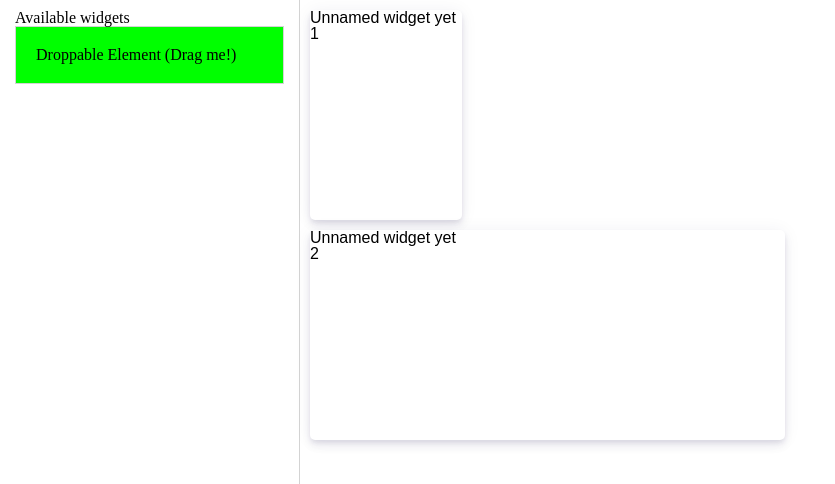
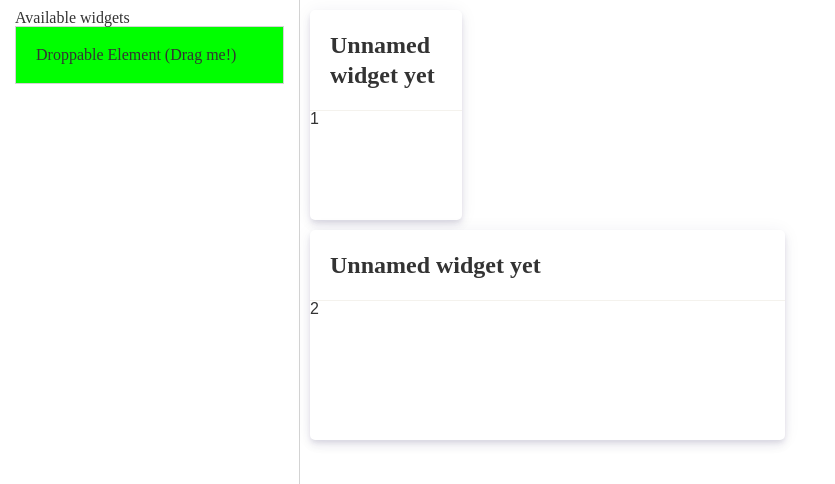
Before and after one commit to radumardale/dash-config-POC, a React (Create React App) app: page / in a window 1280 px wide. Shown: the top 484 px of the page, without its empty margins (0-835 px from the left). Built offline with nearby package versions, Linux system fonts and the light colour scheme; a web font is replaced by a local one.

Commit message:
small styling adjustments

```diff
--- a/src/Dashboard.js
+++ b/src/Dashboard.js
@@ -73,7 +73,7 @@ class Dashboard extends React.PureComponent {
           <div className="right-panel">
             <div className="dash-wraper">
               {this.state.showGuideLines && (
-                <div className="miau">
+                <div className="grid-decoy-wrapper">
                   {new Array(rows * 6)
                     .fill(null)
                     .map((_, index) => index)
--- a/src/WidgetWrapper.js
+++ b/src/WidgetWrapper.js
@@ -14,8 +14,8 @@ const WidgetWrapper = React.forwardRef(
         ref={ref}
         {...restOfProps}
       >
-        <div>
-          <h2>{title}</h2>
+        <div className="widget-header">
+          <span className="widget-title">{title}</span>
         </div>
         <div>{props.children}</div>
       </div>
--- a/src/styles.css
+++ b/src/styles.css
@@ -1,13 +1,18 @@
 :root {
   --medium-purple-100: #262DAA;
   --medium-purple: #6356DD;
-  --border: #F4F2ED;
+  --light-border: #F4F2ED;
+  --border: #CBCBCB;
+  --gray-bg: #F8F8F8;
+  --black-80: #333333;
 }
 
 body {
   padding: 0;
   margin: 0;
   height: 100vh;
+
+  color: var(--black-80);
 }
 
 #root {
@@ -23,7 +28,7 @@ body {
   height: 100%;
   position: relative;
 }
-.miau {
+.grid-decoy-wrapper {
   position: absolute;
   left: 0;
   right: 0;
@@ -39,8 +44,8 @@ body {
   height: 100%;
   width: 100%;
   border-radius: 8px;
-  border: 1px solid #cbcbcb;
-  background: #f8f8f8;
+  border: 1px solid var(--border);
+  background: var(--gray-bg);
 }
 .sylv {
   height: 100%;
@@ -56,20 +61,12 @@ body {
   border-radius: 8px;
   background-color: #FFFFFF;
   box-shadow: 0 6px 10px 0 rgba(38,32,86,0.07), 0 1px 18px 0 rgba(38,32,86,0.06), 0 3px 5px -1px rgba(38,32,86,0.1);  font-family: Arial, Helvetica, sans-serif;
-  /* text-align: center; */
-  /* display: flex; */
-  /* flex-direction: column; */
-  /* display: grid; */
-  /* grid-template-columns: 1fr; */
-  /* grid-template-rows: max-content 1fr; */
 }
-.react-grid-item span {
-  /* display: inline-block; */
-  /* padding: 20px 10px; */
-}
+
 .react-grid-item.cssTransforms {
   transition-property: transform;
 }
+
 .react-grid-item.resizing {
   z-index: 1;
   will-change: width, height;
@@ -83,7 +80,7 @@ body {
 
 .react-grid-item.react-grid-placeholder {
   background: transparent;
-  border: 2px dashed purple;
+  border: 1px dashed var(--medium-purple-100);
   opacity: 1;
   border-radius: 5px;
   transition-duration: 100ms;
@@ -152,3 +149,18 @@ body {
   /* max-width: 200px; */
   /* min-height: 300px; */
 }
+
+
+/* --- */
+
+.widget-title {
+  font-family: meno-display;
+  font-size: 24px;
+  line-height: 30px;
+  font-weight: 600;
+}
+
+.widget-header {
+  padding: 20px;
+  border-bottom: 1px solid var(--light-border);
+}
```
